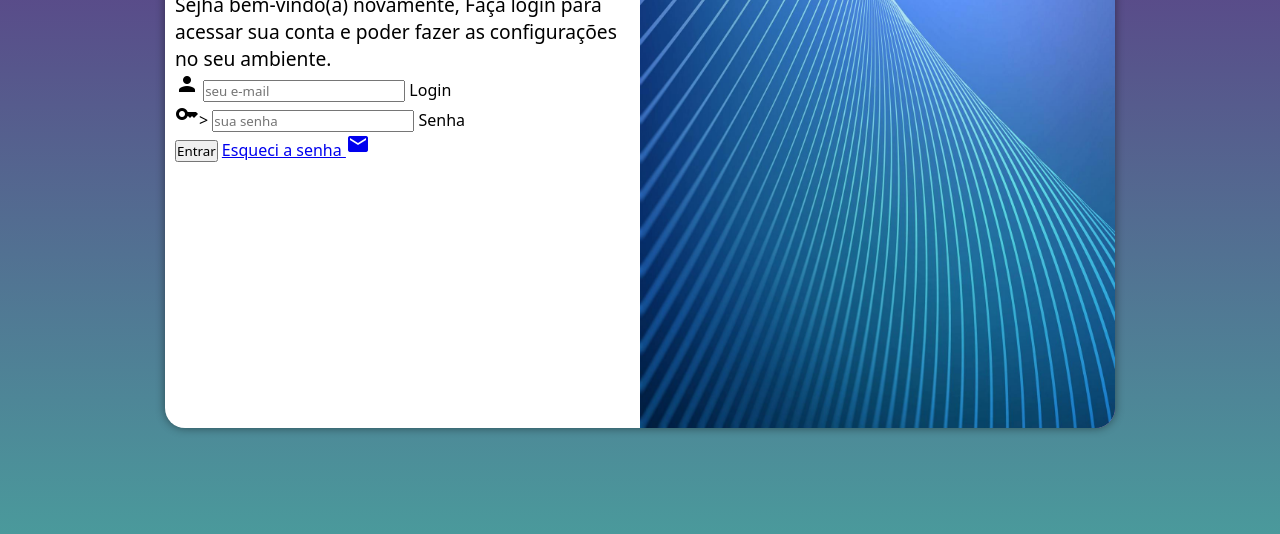
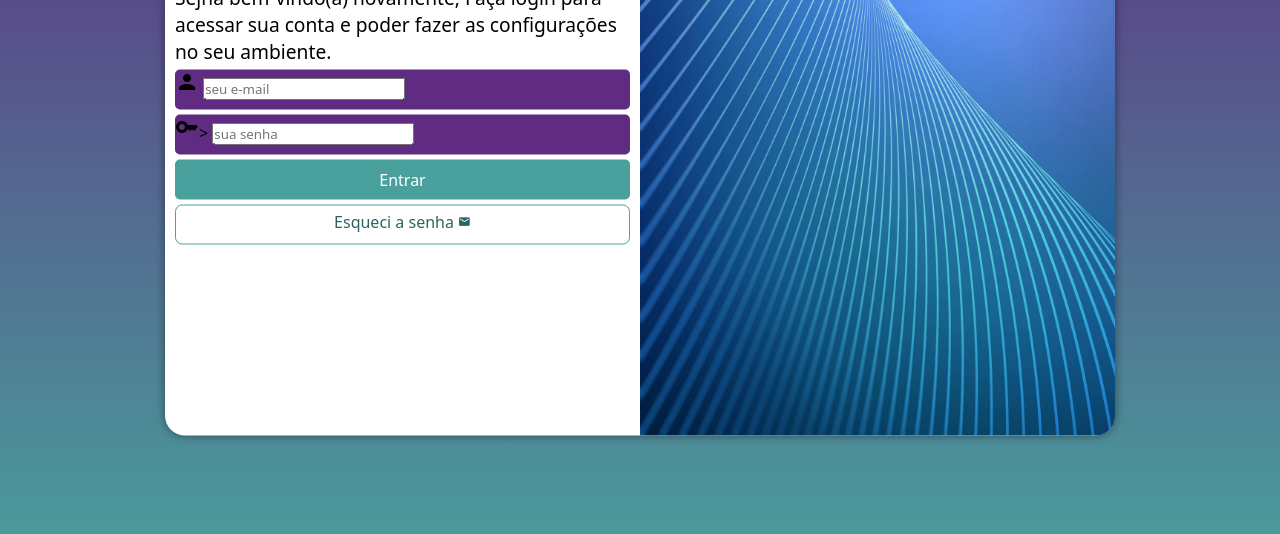
Before and after one commit to joaosmatos/projeto-login, a plain HTML site: page index.html in a window 1280 px wide. Shown: the part 222-756 px from the top of the page. Drawn offline with Linux system fonts and the light colour scheme.

Commit message:
formatação do formulario

```diff
--- a/estilos/style.css
+++ b/estilos/style.css
@@ -34,7 +34,7 @@ section#login {
 
     background-color: white;
     width: 200px;
-    height: 500px;
+    height: 515px;
     border-radius: 20px;
     box-shadow: 0px 0px 10px rgb(0, 0, 0, 0.450);
 
@@ -62,3 +62,54 @@ div#formulario > h1 {
 div#formulario > p {
     font-size: 0.8em;
 }
+
+form > div.campo {
+    background-color: #5f2c82;
+    display: block;
+    width: 100%;
+    height: 40px;
+    border-radius: 5px;
+    margin: 5px 0px;
+}
+
+div.campo > label {
+    display: none;
+}
+
+form > input[type=submit] {
+    display: block;
+    font-size: 1em;
+    width: 100%;
+    height: 40px;
+    background-color: #49a09d;
+    color: white;
+    border: none;
+    border-radius: 5px;
+}
+
+form > input[type=submit]:hover {
+    background-color: #2d6462;
+}
+
+form > a.botao {
+    display: block;
+    text-align: center;
+    font-size: 1em;
+    width: 100%;
+    height: 40px;
+    padding-top: 5px;
+    margin-top: 5px;
+    background-color: white;
+    color: #2d6462;
+    border: 1px solid #49a09d;
+    border-radius: 7px;
+    text-decoration: none;
+}
+
+form > a.botao:hover {
+    background-color: #6cd3cf;
+}
+
+form > a.botao > i {
+    font-size: 0.8em;
+}
--- a/index.html
+++ b/index.html
@@ -30,7 +30,8 @@
                         <label for="isenha">Senha</label>
                     </div>
                     <input type="submit" value="Entrar">
-                    <a href="esqueci.html">Esqueci a senha <i class="material-icons">mail</i></a>
+                    <a href="esqueci.html" class="botao">
+                        Esqueci a senha <i class="material-icons">mail</i></a>
                 </form>
             </div>
         </section>
```
